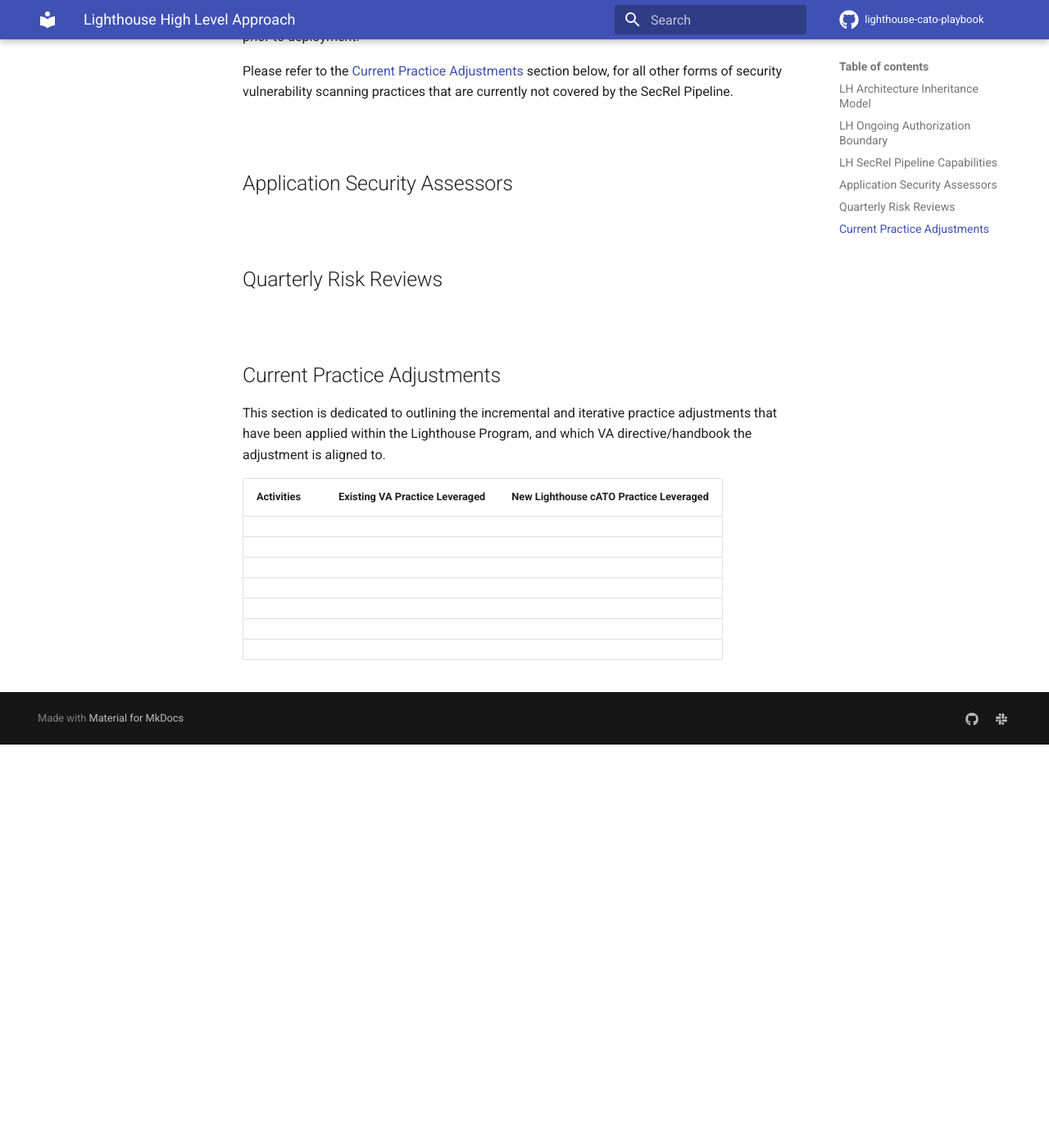
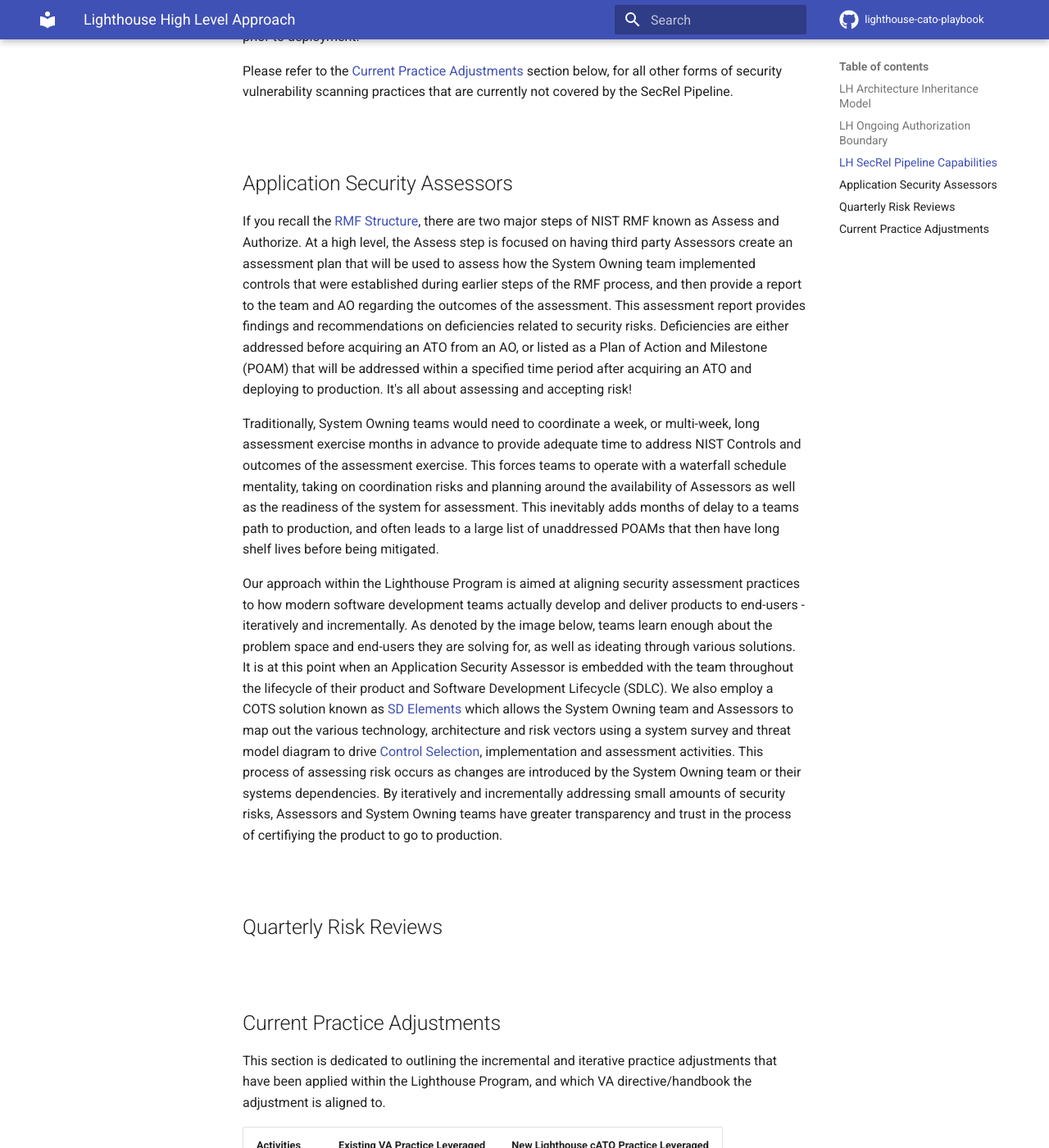
Before and after one commit to rise8-us/cato-playbook, an MkDocs documentation site: the page built from docs/approach.md, in a window 1280 px wide and 1400 px high, scrolled down 2654 px. Shown: the whole window at 82% size. Built offline with MkDocs 1.6.1 and Material for MkDocs 9.7.7, drawn with Linux system fonts in a browser that asks for light colours; comment, search, counter and statistics services are not loaded; before the commit the page ends 3562 px from its top, so only the background shows below that.

Commit message:
Update approach.md

```diff
--- a/docs/approach.md
+++ b/docs/approach.md
@@ -39,6 +39,11 @@
 <br/>
 
 ## Application Security Assessors
+If you recall the [RMF Structure](overview.md), there are two major steps of NIST RMF known as Assess and Authorize. At a high level, the Assess step is focused on having third party Assessors create an assessment plan that will be used to assess how the System Owning team implemented controls that were established during earlier steps of the RMF process, and then provide a report to the team and AO regarding the outcomes of the assessment. This assessment report provides findings and recommendations on deficiencies related to security risks. Deficiencies are either addressed before acquiring an ATO from an AO, or listed as a Plan of Action and Milestone (POAM) that will be addressed within a specified time period after acquiring an ATO and deploying to production. It's all about assessing and accepting risk!
+
+Traditionally, System Owning teams would need to coordinate a week, or multi-week, long assessment exercise months in advance to provide adequate time to address NIST Controls and outcomes of the assessment exercise. This forces teams to operate with a waterfall schedule mentality, taking on coordination risks and planning around the availability of Assessors as well as the readiness of the system for assessment. This inevitably adds months of delay to a teams path to production, and often leads to a large list of unaddressed POAMs that then have long shelf lives before being mitigated.
+
+Our approach within the Lighthouse Program is aimed at aligning security assessment practices to how modern software development teams actually develop and deliver products to end-users - iteratively and incrementally. As denoted by the image below, teams learn enough about the problem space and end-users they are solving for, as well as ideating through various solutions. It is at this point when an Application Security Assessor is embedded with the team throughout the lifecycle of their product and Software Development Lifecycle (SDLC). We also employ a COTS solution known as [SD Elements](https://www.securitycompass.com/sdelements/) which allows the System Owning team and Assessors to map out the various technology, architecture and risk vectors using a system survey and threat model diagram to drive [Control Selection](selection.md), implementation and assessment activities. This process of assessing risk occurs as changes are introduced by the System Owning team or their systems dependencies. By iteratively and incrementally addressing small amounts of security risks, Assessors and System Owning teams have greater transparency and trust in the process of certifiying the product to go to production.
 
 <br/>
 
```
